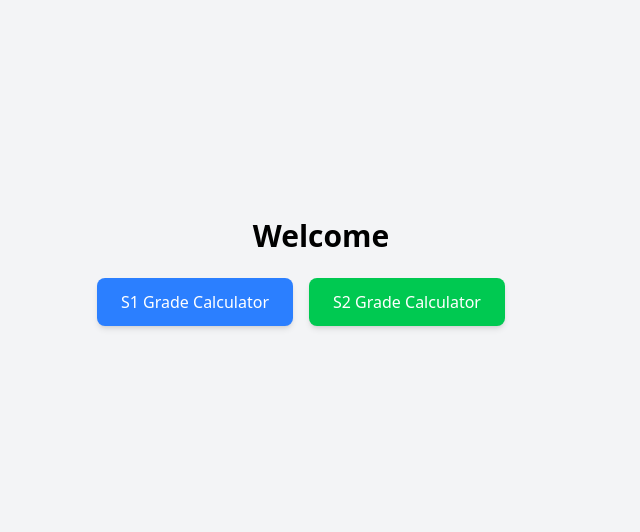
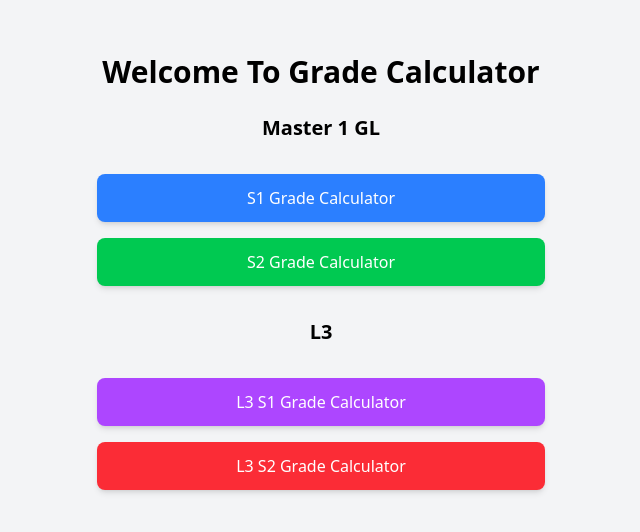
Before and after one commit to Mamchamohammed/GradeCalculator, a React (Vite) app: page / in a window 1280 px wide. Shown: the part 128-660 px from the top of the page, without its empty margins (319-959 px from the left). Built offline with nearby package versions, Linux system fonts and the light colour scheme.

Commit message:
Add L3 grade calculator

```diff
--- a/src/App.tsx
+++ b/src/App.tsx
@@ -1,15 +1,15 @@
 import { BrowserRouter as Router, Routes, Route } from "react-router-dom";
 import HomePage from "./HomePage";
-import GradeCalculatorS1 from "./GradeCalculatorS1";
-import GradeCalculatorS2 from "./GradeCalculatorS2";
+import GradeCalculatorM1GLS1 from "./GradeCalculatorM1GLS1";
+import GradeCalculatorM1GLS2 from "./GradeCalculatorM1GLS2";
 
 function App() {
   return (
     <Router>
       <Routes>
         <Route path="/" element={<HomePage />} />
-        <Route path="/GradeCalculatorS1" element={<GradeCalculatorS1 />} />
-        <Route path="/GradeCalculatorS2" element={<GradeCalculatorS2 />} />
+        <Route path="/GradeCalculatorM1GLS1" element={<GradeCalculatorM1GLS1 />} />
+        <Route path="/GradeCalculatorM1GLS2" element={<GradeCalculatorM1GLS2 />} />
       </Routes>
     </Router>
   );
--- a/src/HomePage.tsx
+++ b/src/HomePage.tsx
@@ -5,19 +5,35 @@ export default function HomePage() {
 
   return (
     <div className="flex flex-col items-center justify-center min-h-screen px-4 bg-gray-100">
-      <h1 className="text-3xl font-bold mb-6 text-center">Welcome</h1>
-      <div className="flex flex-col sm:flex-row gap-4 w-full max-w-md">
+      <h1 className="text-3xl font-bold mb-6 text-center">Welcome To Grade Calculator</h1>
+      <div className="grid gap-4 w-full max-w-md">
+        <h2 className="text-xl font-bold mb-4 text-center">Master 1 GL</h2>
         <button
-          onClick={() => navigate("/GradeCalculatorS1")}
-          className="w-full sm:w-auto bg-blue-500 text-white px-6 py-3 rounded-lg shadow-md hover:bg-blue-600 transition-all"
+          onClick={() => navigate("/GradeCalculatorM1GLS1")}
+          className="w-full bg-blue-500 text-white px-6 py-3 rounded-lg shadow-md hover:bg-blue-600 transition-all"
         >
           S1 Grade Calculator
         </button>
         <button
-          onClick={() => navigate("/GradeCalculatorS2")}
-          className="w-full sm:w-auto bg-green-500 text-white px-6 py-3 rounded-lg shadow-md hover:bg-green-600 transition-all"
+          onClick={() => navigate("/GradeCalculatorM1GLS2")}
+          className="w-full bg-green-500 text-white px-6 py-3 rounded-lg shadow-md hover:bg-green-600 transition-all"
         >
           S2 Grade Calculator
+        </button>
+      </div>
+      <div className="grid gap-4 w-full max-w-md mt-8">
+        <h2 className="text-xl font-bold mb-4 text-center">L3</h2>
+        <button
+          onClick={() => navigate("/GradeCalculatorL3S1")}
+          className="w-full bg-purple-500 text-white px-6 py-3 rounded-lg shadow-md hover:bg-purple-600 transition-all"
+        >
+          L3 S1 Grade Calculator
+        </button>
+        <button
+          onClick={() => navigate("/GradeCalculatorL3S2")}
+          className="w-full bg-red-500 text-white px-6 py-3 rounded-lg shadow-md hover:bg-red-600 transition-all"
+        >
+          L3 S2 Grade Calculator
         </button>
       </div>
     </div>
```
Also changed, not shown: src/GradeCalculatorM1GLS1.tsx (renamed from src/GradeCalculatorS1.tsx), src/GradeCalculatorM1GLS2.tsx (renamed from src/GradeCalculatorS2.tsx).
